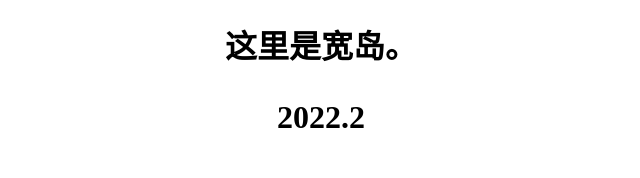
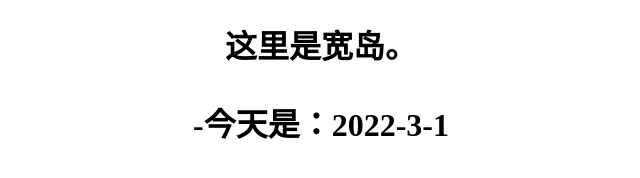
Before and after one commit to kuandao/-kuandao.github.io, a plain HTML site: page index.html in a window 1280 px wide. Shown: the whole page, without its empty margins (319-959 px from the left). Drawn offline with Linux system fonts and the light colour scheme.

Commit message:
Update index.html

```diff
--- a/index.html
+++ b/index.html
@@ -14,12 +14,12 @@
 <body>
   <center>
     <h1>这里是宽岛。<h1>
-    <p id="date">2022.2</p>
+    <p id="date"></p>
   </center>
   <script>
     var today = new Date();
     var date = today.getFullYear()+'-'+(today.getMonth()+1)+'-'+today.getDate();
-    document.getElementById('date').innerHtml = '今天是：'+date;+'。'
+    document.getElementById('date').innerHTML = '-今天是：'+date;+'。'
   </script>
 </body>
 
```
